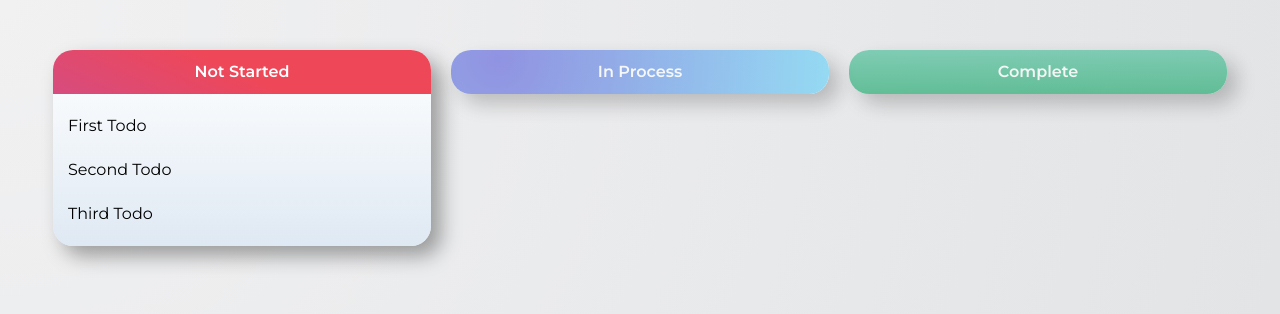
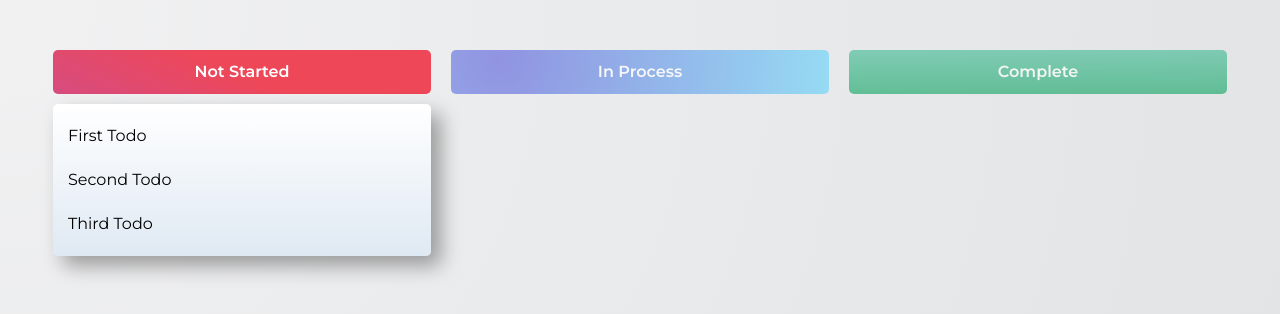
Before and after one commit to westbanana/todo-list-v2, a React (Vite) app: page / in a window 1280 px wide. Shown: the top 314 px of the page. Built offline with nearby package versions, Linux system fonts and the light colour scheme.

Commit message:
Update Column style

```diff
--- a/src/components/Column/style.module.scss
+++ b/src/components/Column/style.module.scss
@@ -4,21 +4,23 @@
 }
 
 .main {
-  //min-height: 136px;
   height: 100%;
   width: 30%;
-  overflow: hidden;
-  border-radius: 20px;
-  background: linear-gradient(to top, #dfe9f3 0%, white 100%);
-  box-shadow: rgba(0, 0, 0, 0.35) 10px 10px 20px;
+  display: flex;
+  flex-direction: column;
+  gap: 10px;
   .columnTitleBlock {
     width: 100%;
     padding: 10px 5px;
     text-align: center;
     font-weight: 600;
     color: white;
+    border-radius: 5px;
   }
   .list {
+    background: linear-gradient(to top, #dfe9f3 0%, white 100%);
+    box-shadow: rgba(0, 0, 0, 0.35) 10px 10px 20px;
+    border-radius: 5px;
     padding: 10px;
     display: flex;
     flex-direction: column;
```
